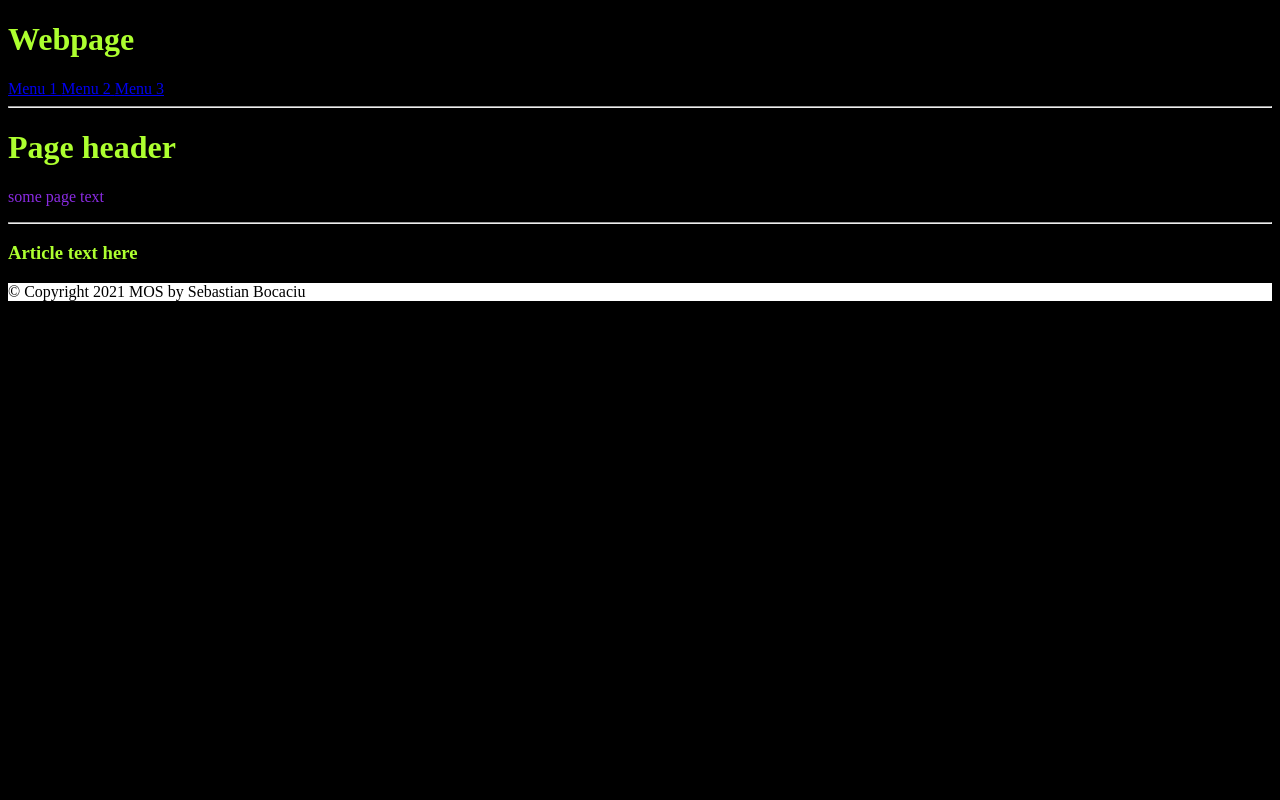
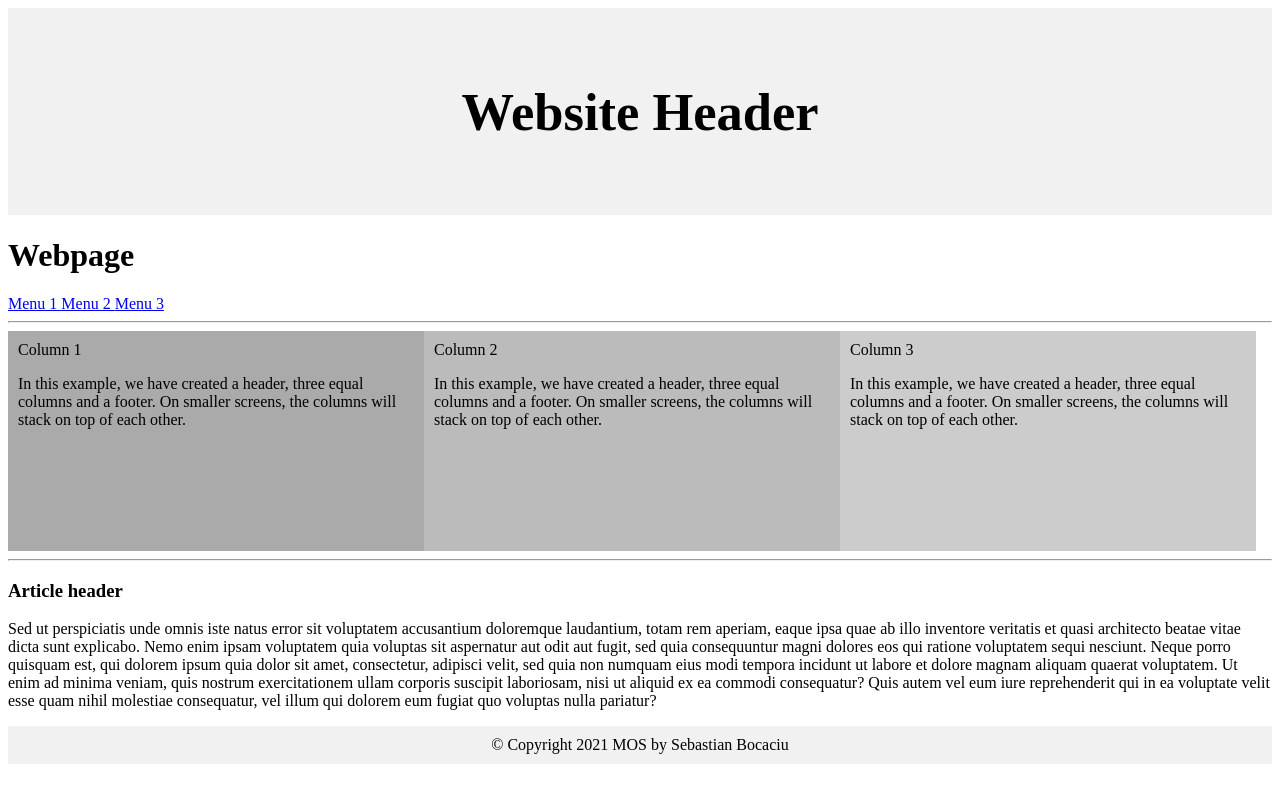
Before and after one commit to TheAppleJuice/bootstrap_workshop, a plain HTML site: page index.html in a window 1280 px wide. Drawn offline with Linux system fonts and the light colour scheme.

Commit message:
uppdated with css template

```diff
--- a/index.html
+++ b/index.html
@@ -8,34 +8,45 @@
 </head>
 
 <body>
+<div class="header">
+    <h2>Website Header</h2>
+</div>
 
-<header>
     <h1>Webpage</h1>
-    <nav>
+    <nav >
     <a href="#"> Menu 1 </a>
     <a href="#"> Menu 2 </a>
     <a href="#"> Menu 3 </a>
 
     </nav>
-</header>
 
 <hr/>
-<h1> Page header</h1>
-<p> some page text</p>
+
+<div class="row">
+    <div class="column" style="background-color:#aaa;">Column 1 <p>In this example, we have created a header, three equal columns and a footer. On smaller screens, the columns will stack on top of each other.</p></div>
+    <div class="column" style="background-color:#bbb;">Column 2 <p>In this example, we have created a header, three equal columns and a footer. On smaller screens, the columns will stack on top of each other.</p></div>
+    <div class="column" style="background-color:#ccc;">Column 3 <p>In this example, we have created a header, three equal columns and a footer. On smaller screens, the columns will stack on top of each other.</p></div>
+</div>
+
 
 <hr/>
 
 <article>
-    <h3>
-        Article text here
-    </h3>
+    <h3> Article header</h3>
+    <p>
+        Sed ut perspiciatis unde omnis iste natus error sit voluptatem accusantium doloremque laudantium, totam rem aperiam, eaque ipsa quae ab illo inventore veritatis et quasi architecto beatae vitae dicta sunt explicabo. Nemo enim ipsam voluptatem quia voluptas sit aspernatur aut odit aut fugit, sed quia consequuntur magni dolores eos qui ratione voluptatem sequi nesciunt. Neque porro quisquam est, qui dolorem ipsum quia dolor sit amet, consectetur, adipisci velit, sed quia non numquam eius modi tempora incidunt ut labore et dolore magnam aliquam quaerat voluptatem. Ut enim ad minima veniam, quis nostrum exercitationem ullam corporis suscipit laboriosam, nisi ut aliquid ex ea commodi consequatur? Quis autem vel eum iure reprehenderit qui in ea voluptate velit esse quam nihil molestiae consequatur, vel illum qui dolorem eum fugiat quo voluptas nulla pariatur?
+    </p>
 </article>
+
+<div class="footer">
 
 <footer>
     © Copyright 2021 MOS by Sebastian Bocaciu
 
 </footer>
 
+</div>
+
 </body>
 
 </html>
--- a/myStyle.css
+++ b/myStyle.css
@@ -1,7 +1,16 @@
+/*
 body{
     font-family: Futura;
     background-color: black;
     color: blueviolet;
+}
+
+header{
+    padding-left: 200px;
+}
+
+.nav{
+    color: white;
 }
 
 h1,h2,h3,h4 {
@@ -12,3 +21,50 @@ footer{
     background-color: white;
     color: black;
 }
+
+ * {
+     box-sizing: border-box;
+ }
+
+body {
+    font-family: Arial, Helvetica, sans-serif;
+}
+
+ */
+
+/* Style the header */
+.header {
+    background-color: #f1f1f1;
+    padding: 30px;
+    text-align: center;
+    font-size: 35px;
+}
+
+/* Create three equal columns that floats next to each other */
+.column {
+    float: left;
+    width: 31.33%;
+    padding: 10px;
+    height: 200px; /* Should be removed. Only for demonstration */
+}
+
+/* Clear floats after the columns */
+.row:after {
+    content: "";
+    display: table;
+    clear: both;
+}
+
+/* Style the footer */
+.footer {
+    background-color: #f1f1f1;
+    padding: 10px;
+    text-align: center;
+}
+
+/* Responsive layout - makes the three columns stack on top of each other instead of next to each other */
+@media (max-width: 600px) {
+    .column {
+        width: 100%;
+    }
+}
```
